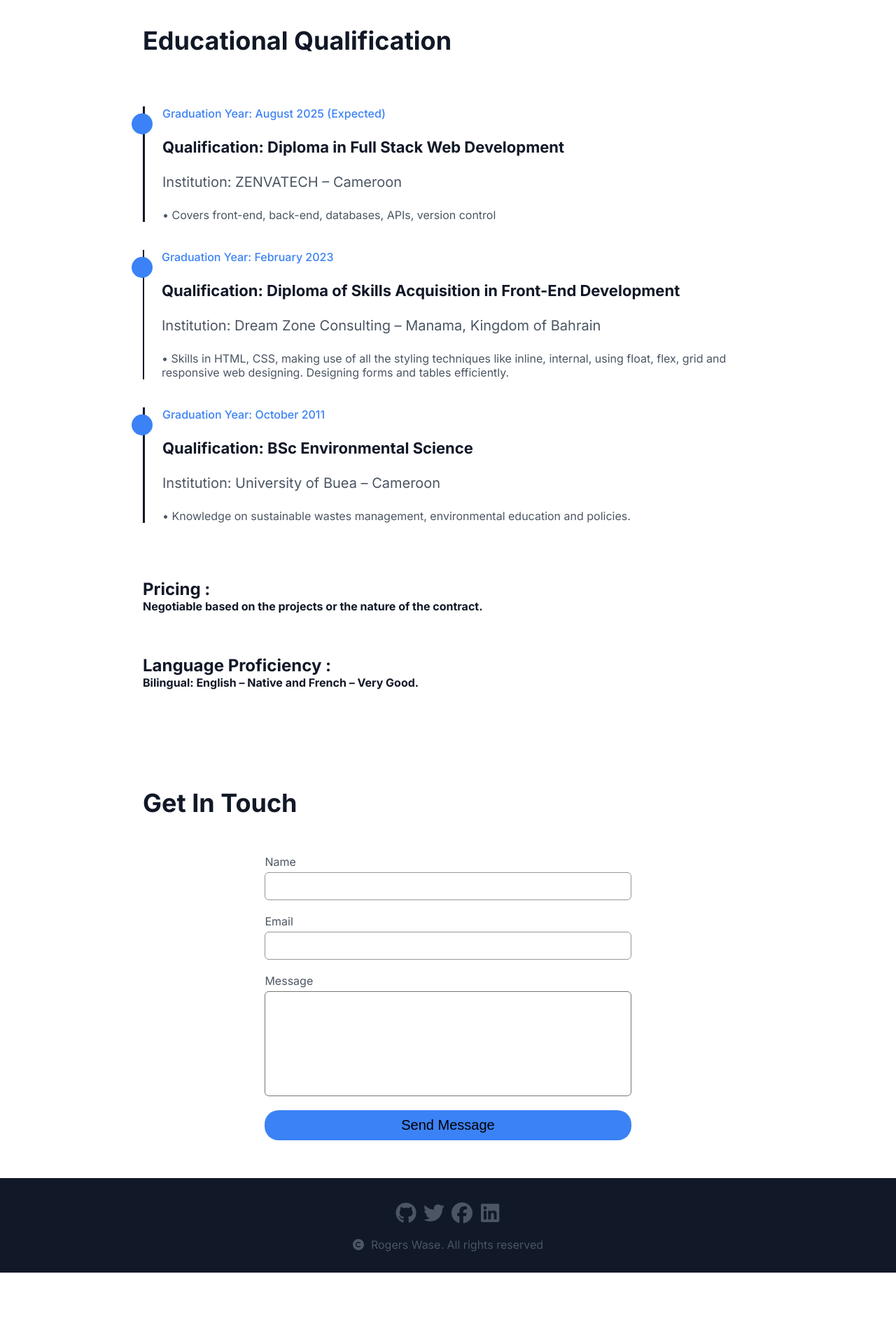
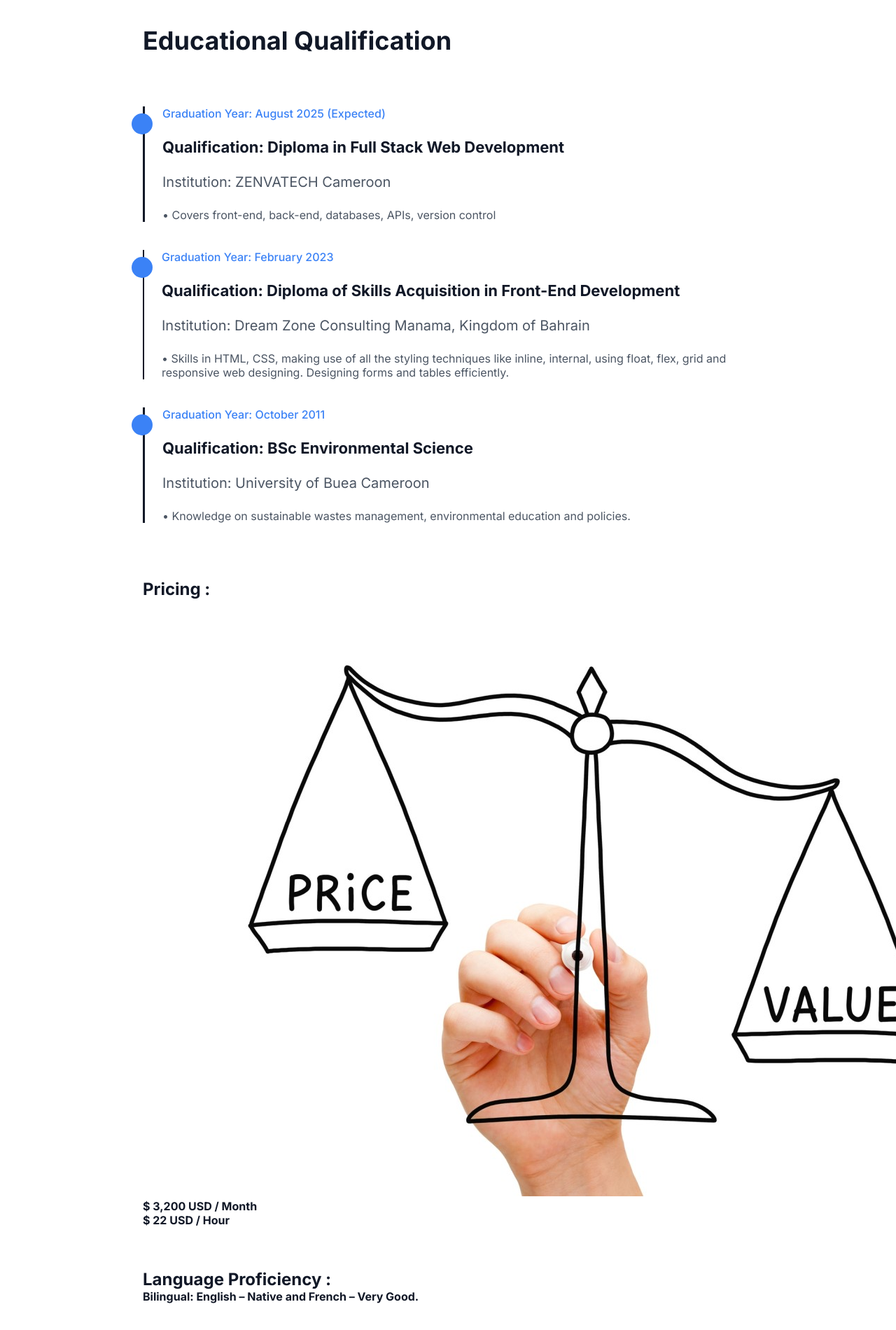
Before and after one commit to RogersChangeMaker/Profile-of-Rogers, a website built with Parcel: page index.html in a window 1280 px wide. Shown: the part 3598-5498 px from the top of the page at 70% size. Before the commit the page ends 5416 px from the top, so only its background shows below. Built offline with nearby package versions, Linux system fonts and the light colour scheme.

Commit message:
Modified the pricing

```diff
--- a/index.html
+++ b/index.html
@@ -25,7 +25,7 @@
   <body>
     <nav class="top-nav">
       <div>
-        <img class="logo" src="./Rogers Logo.jpg" alt="" />
+        <img class="logo" src="./Rogers Logo.jpg" alt="a logo bearing the initials of Wase Rogers" />
       </div>
       <ul class="top-nav-list">
         <li><a href="#">Home</a></li>
@@ -173,7 +173,7 @@
           <div class="experience-description">
             <div class="date">Graduation Year: August 2025 (Expected)</div>
             <h4 class="heading-fourth">Qualification: Diploma in Full Stack Web Development</h4>
-            <h5 class="heading-fifth">Institution: ZENVATECH – Cameroon</h5>
+            <h5 class="heading-fifth">Institution: ZENVATECH Cameroon</h5>
             <p>
               •	Covers front-end, back-end, databases, APIs, version control
 
@@ -187,7 +187,7 @@
           <div class="experience-description">
             <div class="date">Graduation Year: February 2023</div>
             <h4 class="heading-fourth">Qualification: Diploma of Skills Acquisition in Front-End Development</h4>
-            <h5 class="heading-fifth">Institution: Dream Zone Consulting – Manama, Kingdom of Bahrain</h5>
+            <h5 class="heading-fifth">Institution: Dream Zone Consulting Manama, Kingdom of Bahrain</h5>
             <p>
              •	Skills in HTML, CSS, making use of all the styling techniques like inline, internal, using float, flex, grid and responsive web designing. Designing forms and tables efficiently.
 
@@ -201,15 +201,17 @@
           <div class="experience-description">
             <div class="date">Graduation Year: October 2011</div>
             <h4 class="heading-fourth">Qualification: BSc Environmental Science</h4>
-            <h5 class="heading-fifth">Institution: University of Buea – Cameroon</h5>
+            <h5 class="heading-fifth">Institution: University of Buea Cameroon</h5>
             <p>
               •	Knowledge on sustainable wastes management, environmental education and policies.
           </div>
         </div>
 
         <div class="pricing">
-        <h1>Pricing :</h1>
-      <h4>Negotiable based on the projects or the nature of the contract.</h4>
+        <h1>Pricing  :</h1>
+        <img src="./Pricing.jpg" alt="">
+      <h4>$ 3,200 USD / Month</h4>
+      <h4>$ 22 USD / Hour</h4>
       </div>
 
       <div class="language">
```
Also changed, not shown: Pricing.jpg (added).
